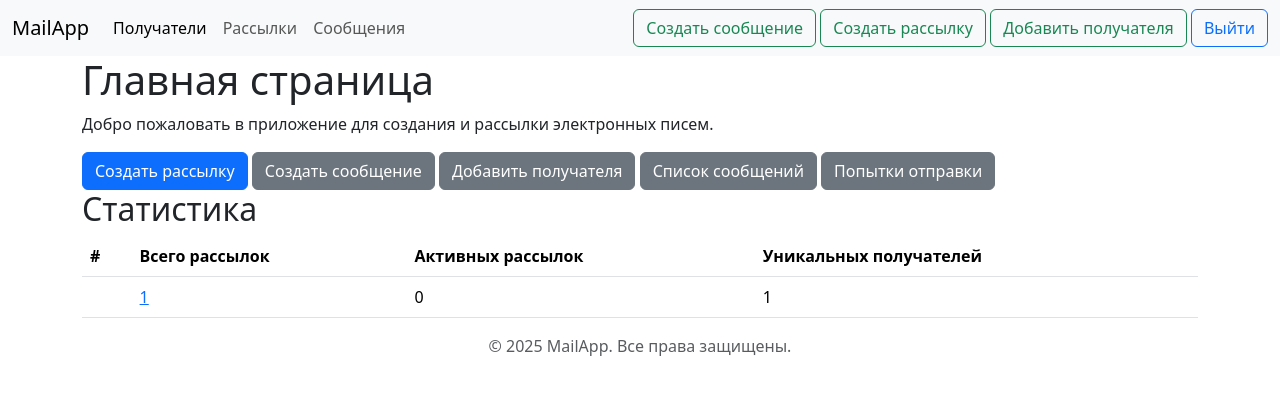
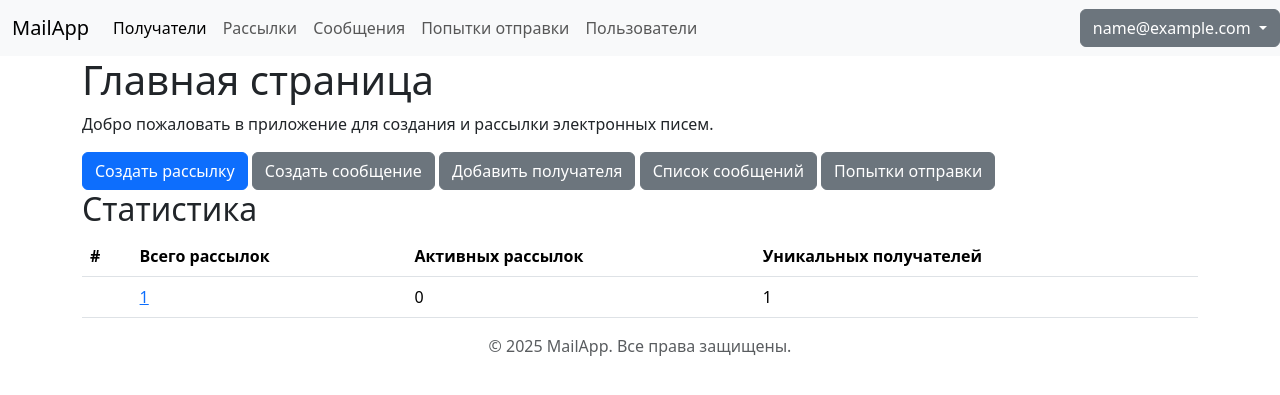
Before and after one commit to ArtemZhitkov/mailing_service, a Django app: page / in a window 1280 px wide. Shown: the top 395 px of the page. Run offline with Django 5.2, Linux system fonts and the light colour scheme; a user stored in the database is signed in; tables that the repository leaves empty hold one stand-in row (values such as "Sample post"); some libraries are stand-ins or nearby versions.

Commit message:
добавлена проверка прав

```diff
--- a/mailapp/templates/mailapp/includes/inc_menu.html
+++ b/mailapp/templates/mailapp/includes/inc_menu.html
@@ -1,13 +1,16 @@
 <nav class="navbar navbar-expand-lg navbar-light bg-light">
     <div class="container-fluid">
-            <a class="navbar-brand" href="#">MailApp</a>
-            <button class="navbar-toggler" type="button" data-bs-toggle="collapse" data-bs-target="#navbarNav" aria-controls="navbarNav" aria-expanded="false" aria-label="Toggle navigation">
+        <a class="navbar-brand" href="/">MailApp</a>
+        <button class="navbar-toggler" type="button" data-bs-toggle="collapse" data-bs-target="#navbarNav"
+                aria-controls="navbarNav" aria-expanded="false" aria-label="Toggle navigation">
             <span class="navbar-toggler-icon"></span>
         </button>
         <div class="collapse navbar-collapse" id="navbarNav">
             <ul class="navbar-nav">
+                {% if user.is_authenticated %}
                 <li class="nav-item">
-                        <a class="nav-link active" aria-current="page" href="{% url 'mailapp:recipient_list' %}">Получатели</a>
+                    <a class="nav-link active" aria-current="page"
+                       href="{% url 'mailapp:recipient_list' %}">Получатели</a>
                 </li>
                 <li class="nav-item">
                     <a class="nav-link" href="{% url 'mailapp:mailing_list' %}">Рассылки</a>
@@ -15,11 +18,40 @@
                 <li class="nav-item">
                     <a class="nav-link" href="{% url 'mailapp:mail_message_list' %}">Сообщения</a>
                 </li>
+                <li class="nav-item">
+                    <a class="nav-link" href="{% url 'mailapp:mailing_attempts' %}">Попытки отправки</a>
+                </li>
+                {% endif %}
+                {% if "users.can_view_user_list" in perms %}
+                <li class="nav-item">
+                    <a class="nav-link" href="{% url 'users:user_list' %}">Пользователи</a>
+                </li>
+                {% endif %}
             </ul>
         </div>
+    </div>
     <div class="ms-auto">
-                <a class="btn btn-outline-success" href="{% url 'mailapp:create_message' %}">Создать сообщение</a>
-                <a class="btn btn-outline-success" href="{% url 'mailapp:create_mailing' %}">Создать рассылку</a>
-                <a class="btn btn-outline-success" href="{% url 'mailapp:recipient_create' %}">Добавить получателя</a>
-                <a class="btn btn-outline-primary" href="#">Выйти</a>
+        {% if user.is_authenticated %}
+        <div class="dropdown">
+            <button class="btn btn-secondary dropdown-toggle" type="button" data-bs-toggle="dropdown"
+                    aria-expanded="false">
+                {{ user.email }}
+            </button>
+            <ul class="dropdown-menu dropdown-menu">
+                <li><a class="dropdown-item" href="{% url 'users:profile_detail' user.pk %}">Профиль</a></li>
+                <li>
+                    <form method="post" action="{% url 'users:logout' %}">
+                        {% csrf_token %}
+                        <button type="submit" class="btn btn-outline-danger">Выйти</button>
+                    </form>
+                </li>
+            </ul>
         </div>
+        {% else %}
+        <div class="d-grid gap-2 d-md-flex justify-content-md-end">
+            <a class="btn btn-outline-primary" href="{% url 'users:login' %}">Войти</a>
+            <a class="btn btn-outline-primary" href="{% url 'users:register' %}">Регистрация</a>
+        </div>
+        {% endif %}
+    </div>
+</nav>
```
Lines whose indentation alone changed are shown as unchanged.
